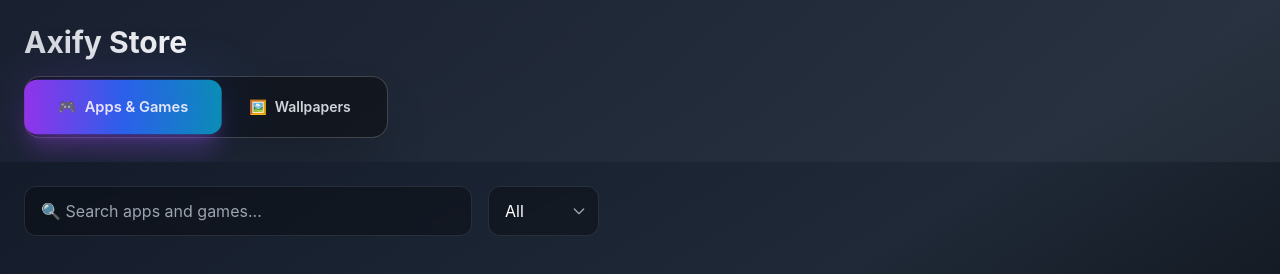
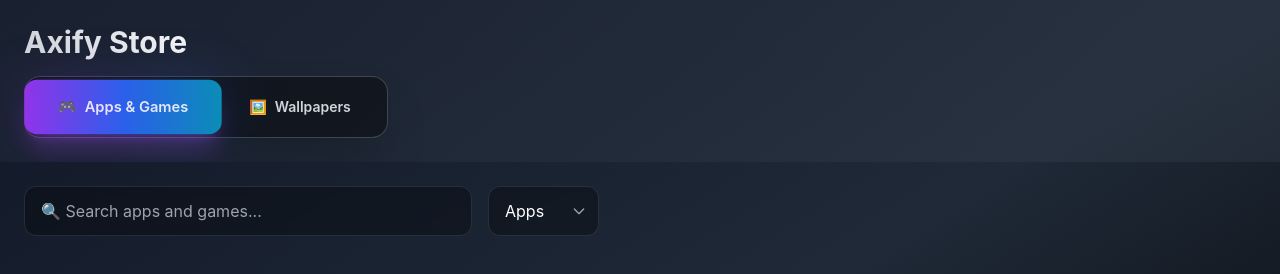
Before and after one commit to danielmarkjohn/Axify, a React (Vite) app: page / in a window 1280 px wide. Shown: the top 274 px of the page. Built offline with nearby package versions, Linux system fonts and the light colour scheme; no server answers; grey boxes are pictures that could not be loaded.

Commit message:
fixed bugs

```diff
--- a/src/components/AppsSection.tsx
+++ b/src/components/AppsSection.tsx
@@ -9,7 +9,7 @@
   const [search, setSearch] = useState('')
   const [showAdd, setShowAdd] = useState(false)
   const [detailsApp, setDetailsApp] = useState<AppType | null>(null)
-  const [appCategory, setAppCategory] = useState<'all' | 'apps' | 'games'>('all')
+  const [appCategory, setAppCategory] = useState<'all' | 'apps' | 'games'>('apps') // Changed default to 'apps'
   const [filterBy, setFilterBy] = useState<'all' | 'category' | 'tags'>('all')
 
   const apps = useStore((s) => s.apps)
@@ -18,7 +18,7 @@
     const q = search.trim().toLowerCase()
     let filtered = apps
 
-    // Filter by app category (Apps vs Games)
+    // Filter by app category (Apps vs Games) - now defaults to Apps only
     if (appCategory === 'apps') {
       filtered = filtered.filter(app => app.category === 'Apps')
     } else if (appCategory === 'games') {
@@ -63,9 +63,9 @@
               onChange={(e) => setAppCategory(e.target.value as any)}
               className="appearance-none px-4 py-3 pr-10 rounded-xl bg-black/30 backdrop-blur-sm border border-white/10 text-white focus:border-purple-400 focus:outline-none transition-all duration-200 cursor-pointer"
             >
-              <option value="all">All</option>
               <option value="apps">Apps</option>
               <option value="games">Games</option>
+              <option value="all">All</option>
             </select>
             <div className="absolute inset-y-0 right-0 flex items-center pr-3 pointer-events-none">
               <svg className="w-4 h-4 text-gray-400" fill="none" stroke="currentColor" viewBox="0 0 24 24">
--- a/src/config/defaultApps.ts
+++ b/src/config/defaultApps.ts
@@ -6,7 +6,7 @@
     name: 'AxGaming',
     icon: 'https://cu4qgctmgixbz3il.public.blob.vercel-storage.com/ax-gaming',
     link: 'https://gaming.axsphere.in/',
-    category: 'Gaming',
+    category: 'Apps',
     description: 'Track your Game stats and game library with rich charts.',
     tags: ['games', 'steam', 'charts']
   },
```
